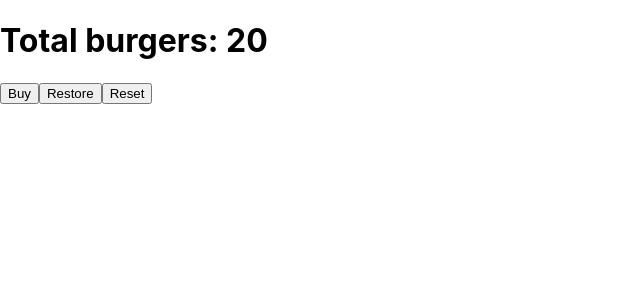
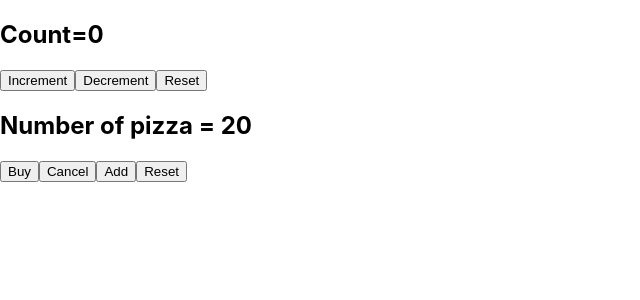
Before and after one commit to sadrilamin1999/react-basic, a React (Create React App) app in the folder use-reducer/: page / in a window 1280 px wide. Shown: the top 300 px of the page, without its empty margins (0-640 px from the left). Built offline with nearby package versions, Linux system fonts and the light colour scheme.

Commit message:
udeReducer updated

```diff
--- a/use-reducer/src/App.js
+++ b/use-reducer/src/App.js
@@ -1,43 +1,12 @@
-import { useReducer } from "react";
+import Counter from "./components/Counter";
+import Store from "./components/Store";
 
-const initialState = {
-  burgers: 20,
-  pizza: 50,
-};
-const reducer = (state, action) => {
-  switch (action.type) {
-    case "buy":
-      return {
-        ...state,
-        burgers: state.burgers - action.payload,
-      };
-    case "restore":
-      return {
-        ...state,
-        burgers: state.burgers + action.payload,
-      };
-    case "reset":
-      return {
-        ...state,
-        burgers: action.payload,
-      };
-    default:
-      return state;
-  }
-};
 const App = () => {
-  const [resturent, dispatch] = useReducer(reducer, initialState);
   return (
-    <div>
-      <h1>Total burgers: {resturent.burgers}</h1>
-      <button onClick={() => dispatch({ type: "buy", payload: 5 })}>Buy</button>
-      <button onClick={() => dispatch({ type: "restore", payload: 100 })}>
-        Restore
-      </button>
-      <button onClick={() => dispatch({ type: "reset", payload: 0 })}>
-        Reset
-      </button>
-    </div>
+    <>
+      <Counter />
+      <Store />
+    </>
   );
 };
 
--- /dev/null
+++ b/use-reducer/src/components/Counter.js
@@ -0,0 +1,60 @@
+import { useReducer } from "react";
+
+const Counter = () => {
+  const initialState = {
+    count: 0,
+  };
+  const reducer = (state, action) => {
+    switch (action.type) {
+      case "increment":
+        return { ...state, count: state.count + action.payload };
+
+      case "decrement":
+        return { ...state, count: state.count - action.payload };
+
+      case "reset":
+        return { ...state, count: action.payload };
+
+      default:
+        return state;
+    }
+  };
+  const [counter, dispatch] = useReducer(reducer, initialState);
+  return (
+    <>
+      <h2>Count={counter.count}</h2>
+      <button
+        onClick={() =>
+          dispatch({
+            type: "increment",
+            payload: 10,
+          })
+        }
+      >
+        Increment
+      </button>
+      <button
+        onClick={() =>
+          dispatch({
+            type: "decrement",
+            payload: 1,
+          })
+        }
+      >
+        Decrement
+      </button>
+      <button
+        onClick={() =>
+          dispatch({
+            type: "reset",
+            payload: 0,
+          })
+        }
+      >
+        Reset
+      </button>
+    </>
+  );
+};
+
+export default Counter;
--- /dev/null
+++ b/use-reducer/src/components/Store.js
@@ -0,0 +1,62 @@
+import { useReducer } from "react";
+
+const initialState = {
+  pizza: 20,
+};
+const Store = () => {
+  const reducer = (state, action) => {
+    switch (action.type) {
+      case "buy":
+        return { ...state, pizza: state.pizza - action.payload };
+
+      case "cancel":
+        return { ...state, pizza: state.pizza + action.payload };
+
+      case "add":
+        return { ...state, pizza: state.pizza + action.payload };
+
+      case "reset":
+        return { ...state, pizza: (state.pizza = action.payload) };
+
+      default:
+        return { state };
+    }
+  };
+  const [shop, dispatch] = useReducer(reducer, initialState);
+  return (
+    <div>
+      <h2>Number of pizza = {shop.pizza}</h2>
+      <button
+        onClick={() =>
+          dispatch({
+            type: "buy",
+            payload: 1,
+          })
+        }
+      >
+        Buy
+      </button>
+
+      <button
+        onClick={() => {
+          dispatch({
+            type: "cancel",
+            payload: 1,
+          });
+        }}
+      >
+        Cancel
+      </button>
+
+      <button onClick={() => dispatch({ type: "add", payload: 10 })}>
+        Add
+      </button>
+
+      <button onClick={() => dispatch({ type: "reset", payload: 0 })}>
+        Reset
+      </button>
+    </div>
+  );
+};
+
+export default Store;
```
